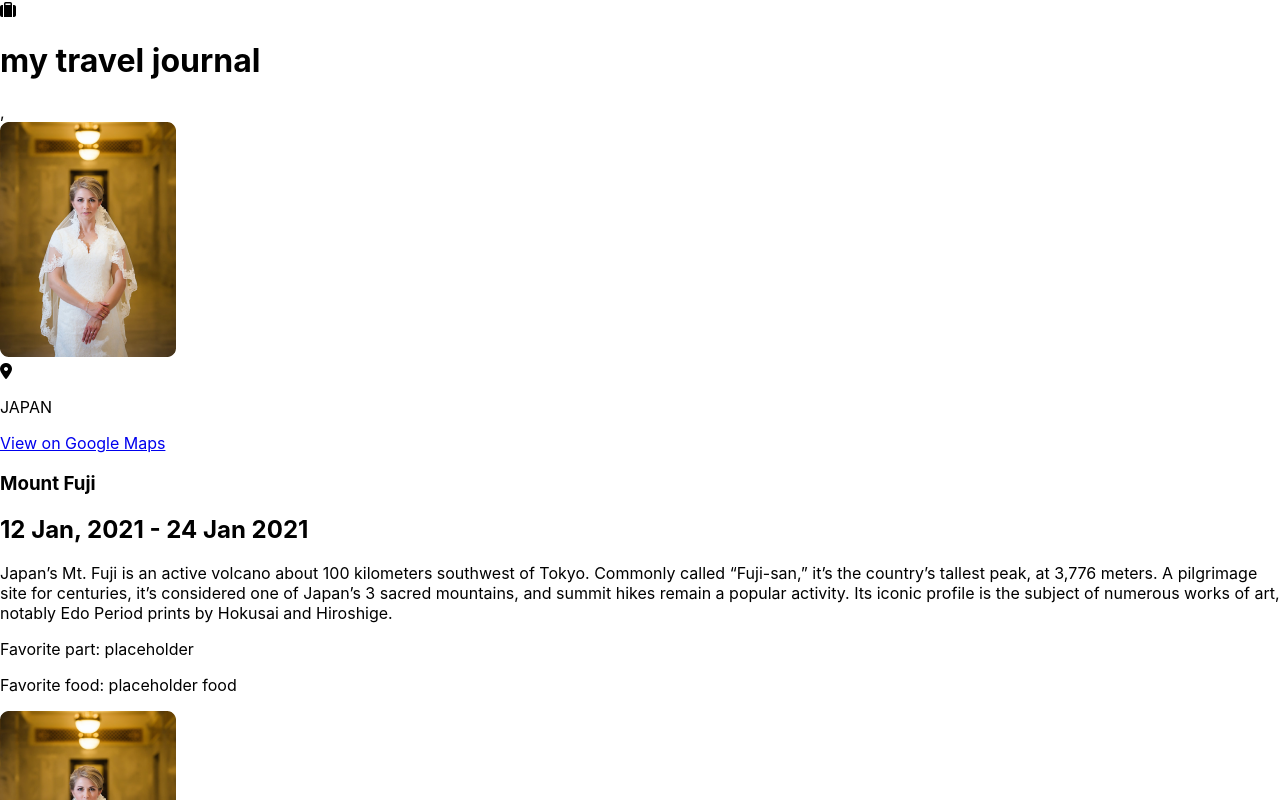
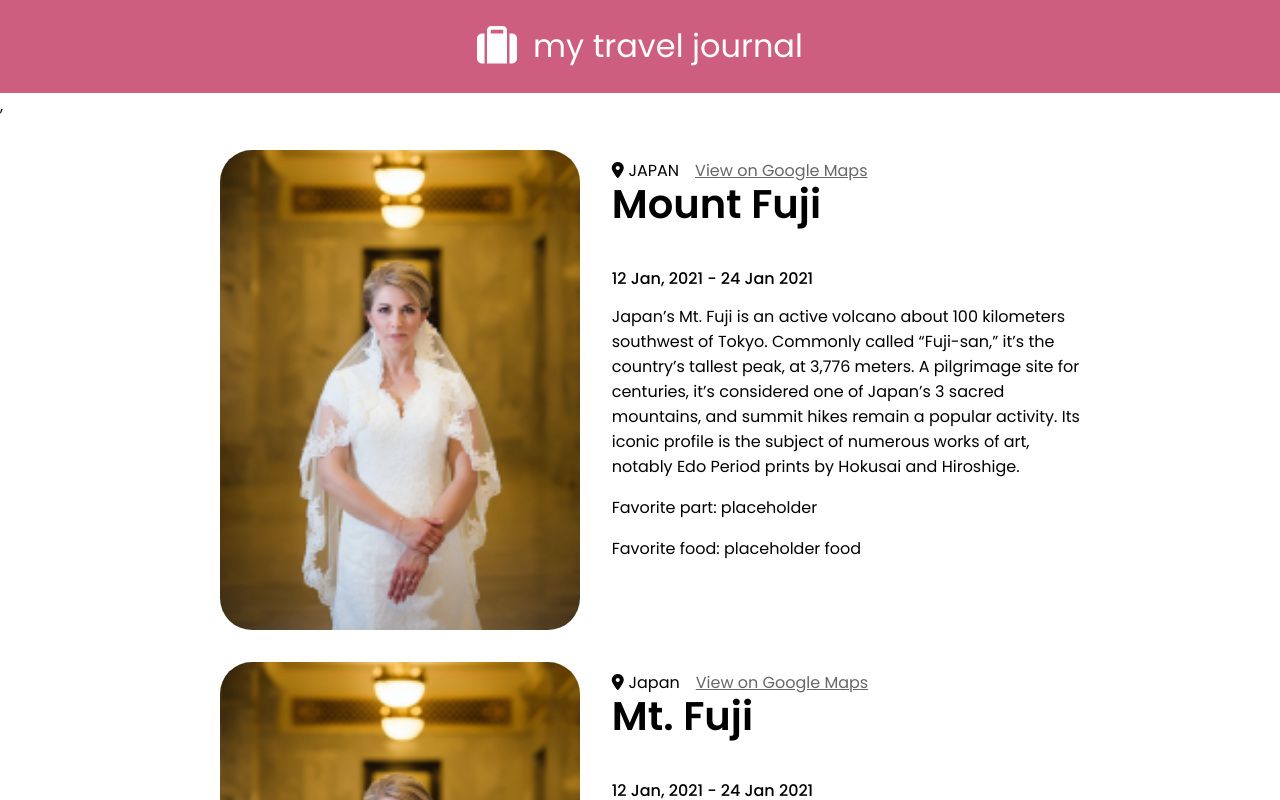
Before and after one commit to maryferrer/travel-journal, a React (Create React App) app: page / in a window 1280 px wide. Shown: the top 800 px of the page. Built offline with nearby package versions, Linux system fonts and the light colour scheme.

Commit message:
styles for components and body of app

```diff
--- a/src/index.css
+++ b/src/index.css
@@ -1,13 +1,72 @@
+@import url("https://fonts.googleapis.com/css2?family=Poppins:ital,wght@0,100;0,200;0,300;0,400;0,500;0,600;0,700;1,100;1,200&display=swap");
+
 body {
   margin: 0;
-  font-family: -apple-system, BlinkMacSystemFont, 'Segoe UI', 'Roboto', 'Oxygen',
-    'Ubuntu', 'Cantarell', 'Fira Sans', 'Droid Sans', 'Helvetica Neue',
-    sans-serif;
-  -webkit-font-smoothing: antialiased;
-  -moz-osx-font-smoothing: grayscale;
+  font-family: 'Poppins', sans-serif;
 }
 
-code {
-  font-family: source-code-pro, Menlo, Monaco, Consolas, 'Courier New',
-    monospace;
+/* Header */
+.header {
+  margin: 0;
+  padding: 1px;
+  background-color: rgb(206, 94, 128);
+  display: flex;
+  justify-content: center;
+  align-items: center;
 }
+.header i {
+  padding-right: 1rem;
+  font-size: 2.5rem;
+  color: white;
+}
+.header--title {
+  color: white;
+  font-weight: 400;
+}
+/* end of Header */
+
+/* Card */
+.card--container {
+  margin-top: 2rem;
+  margin-bottom: 2rem;
+  display: flex;
+  justify-content: center;
+}
+
+.card--img {
+  height: 30rem;
+  margin: 0 2rem 0 2rem;
+  border-radius: 2rem;
+}
+.country--container {
+  display: flex;
+  flex-direction: row;
+  align-items: baseline;
+  max-height: 3vh;
+}
+.card--country {
+  padding: 0 1rem 0 .3rem;
+}
+.card--link {
+  color: rgb(104, 102, 102);
+}
+.card--link:hover {
+  color:rgb(206, 94, 128);
+}
+.card--location {
+  font-size: 2.5rem;
+  font-weight: 600;
+  margin: 0;
+}
+.card--date {
+  font-size: 1rem;
+  font-weight: 500;
+  margin-top: 2rem;
+}
+.card--details p {
+  margin-top: .5rem;
+}
+.card--description {
+  max-width: 30rem;
+}
+/* end of Card */
```
